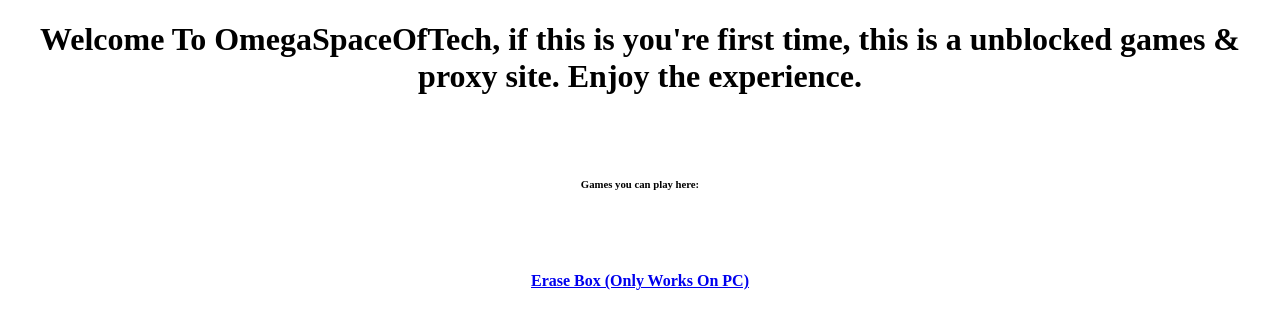
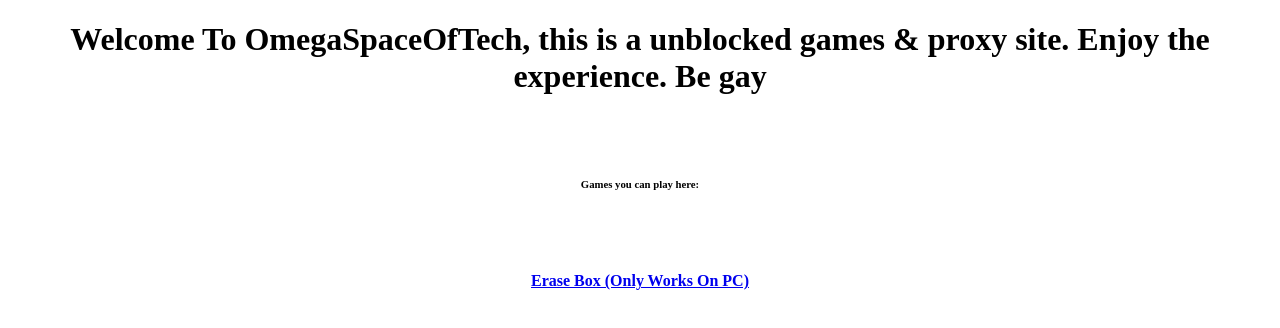
Before and after one commit to TheOmegaSpaceOfTech/OmegaSpaceOfTech.github.io, a plain HTML site: page index.html in a window 1280 px wide. Drawn offline with Linux system fonts and the light colour scheme.

Commit message:
Update V1.1

```diff
--- a/index.html
+++ b/index.html
@@ -2,7 +2,7 @@
 <html>
     <center>
         <h1>
-    Welcome To OmegaSpaceOfTech, if this is you're first time, this is a unblocked games & proxy site. Enjoy the experience.
+    Welcome To OmegaSpaceOfTech, this is a unblocked games & proxy site. Enjoy the experience. Be gay
         </h1><br><br>
         <h6>
             Games you can play here:
```
